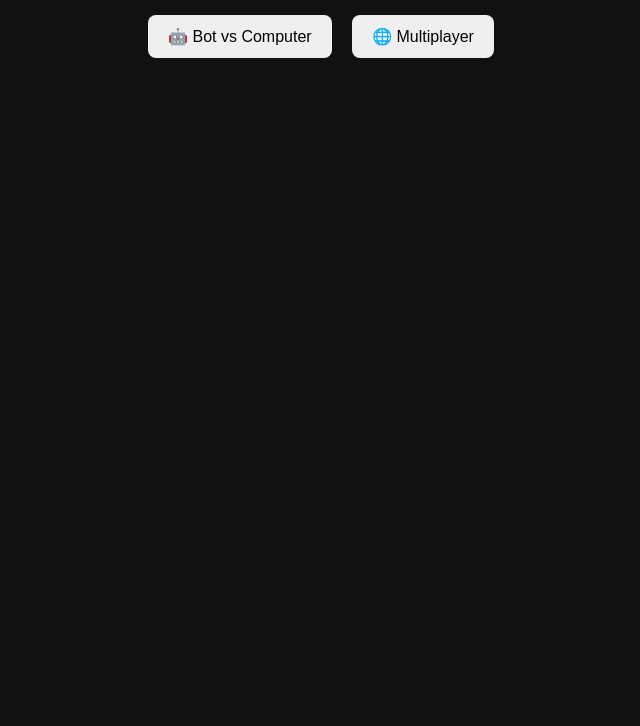
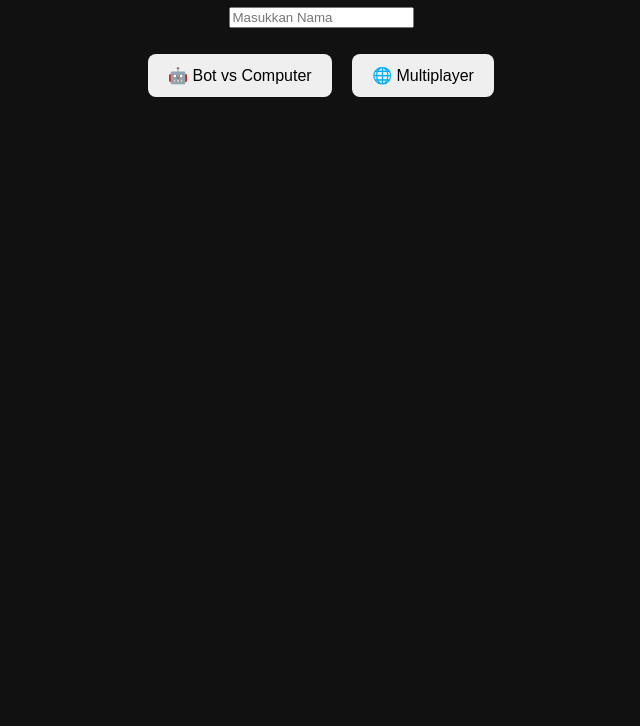
Before and after one commit to xcceliteplayer-code/UNO-7.1, a plain HTML site: page index.html in a window 1280 px wide. Shown: the part 74-800 px from the top of the page, without its empty margins (319-959 px from the left). Drawn offline with Linux system fonts and the light colour scheme.

Commit message:
Update index.html

```diff
--- a/index.html
+++ b/index.html
@@ -9,6 +9,8 @@
 
 <div id="menu">
   <h1>UNO Web 🎴</h1>
+  <input id="nameInput" placeholder="Masukkan Nama">
+  <br><br>
   <button onclick="startBot()">🤖 Bot vs Computer</button>
   <button onclick="openMultiplayer()">🌐 Multiplayer</button>
 </div>
```
